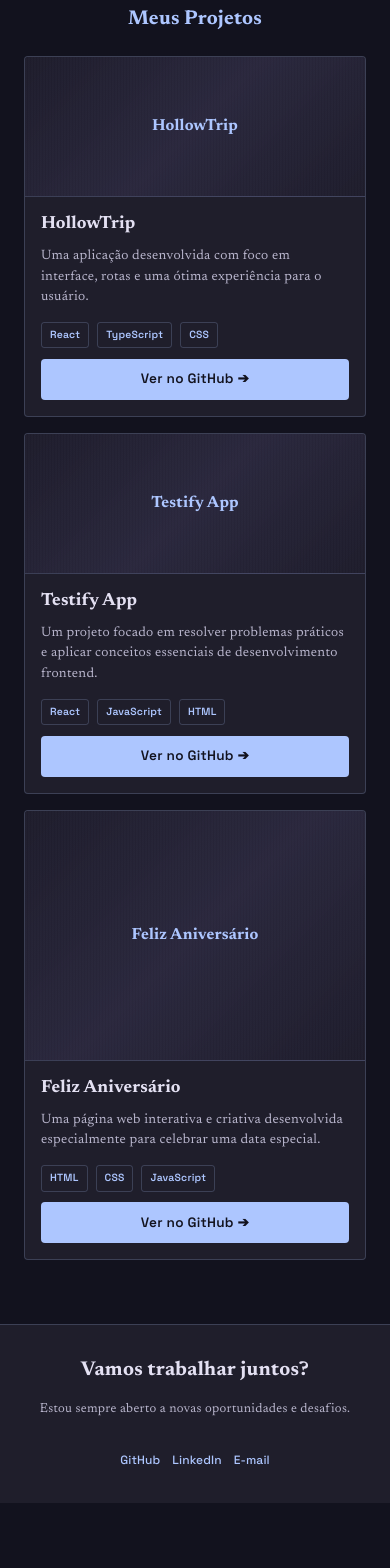
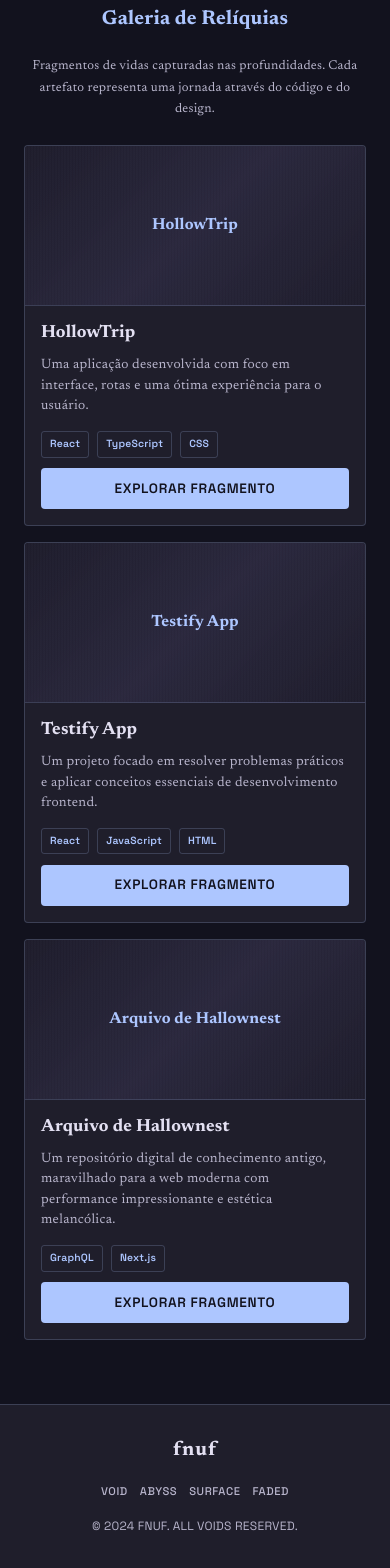
Before and after one commit to LevyTavares/meu-portfolio, a React (Vite) app: page / in a window 390 px wide. Shown: the part 1249-2817 px from the top of the page. Before the commit the page ends 2752 px from the top, so only its background shows below. Built offline with nearby package versions, Linux system fonts and the light colour scheme.

Commit message:
Atualizar títulos e descrições das seções de projetos, além de ajustar estilos para melhor apresentação e responsividade

```diff
--- a/src/App.css
+++ b/src/App.css
@@ -216,6 +216,15 @@
   padding: 4rem 1rem;
 }
 
+.projects-description {
+  text-align: center;
+  color: var(--text-muted);
+  font-size: 0.95rem;
+  max-width: 700px;
+  margin: 0 auto 2.5rem;
+  line-height: 1.7;
+}
+
 .projects-grid {
   display: grid;
   grid-template-columns: repeat(2, 1fr);
@@ -237,39 +246,43 @@
 }
 
 .footer-title {
-  margin-bottom: 1rem;
+  margin-bottom: 2rem;
   color: var(--text-main);
-  font-size: 1.75rem;
+  font-size: 1.5rem;
   font-weight: 700;
   font-family: 'Newsreader', serif;
-}
-
-.footer-description {
-  color: var(--text-muted);
-  margin-bottom: 2rem;
-  font-size: 0.95rem;
+  letter-spacing: 0.05em;
 }
 
 .footer-links {
   display: flex;
   justify-content: center;
-  gap: 2rem;
+  gap: 2.5rem;
   flex-wrap: wrap;
+  margin-bottom: 2rem;
 }
 
 .footer-link {
-  color: var(--primary-color);
+  color: var(--text-muted);
   text-decoration: none;
   font-weight: 500;
-  font-size: 0.9rem;
+  font-size: 0.85rem;
   font-family: 'Space Grotesk', sans-serif;
-  letter-spacing: 0.01em;
-  transition: color 0.3s ease, transform 0.3s ease;
+  letter-spacing: 0.05em;
+  transition: color 0.3s ease;
 }
 
 .footer-link:hover {
-  color: var(--hover-color);
-  transform: translateY(-2px);
+  color: var(--primary-color);
+}
+
+.footer-description {
+  color: var(--text-muted);
+  margin: 0;
+  font-size: 0.8rem;
+  font-family: 'Space Grotesk', sans-serif;
+  letter-spacing: 0.02em;
+  font-weight: 400;
 }
 
 /* ===== RESPONSIVE DESIGN ===== */
@@ -413,6 +426,11 @@
     padding: 3rem 1rem;
   }
 
+  .projects-description {
+    font-size: 0.9rem;
+    margin-bottom: 2rem;
+  }
+
   .projects-grid {
     grid-template-columns: 1fr;
     gap: 1.25rem;
@@ -424,18 +442,20 @@
 
   .footer-title {
     font-size: 1.5rem;
+    margin-bottom: 1.5rem;
   }
 
   .footer-description {
-    font-size: 0.9rem;
+    font-size: 0.8rem;
   }
 
   .footer-links {
     gap: 1.25rem;
+    margin-bottom: 1.5rem;
   }
 
   .footer-link {
-    font-size: 0.85rem;
+    font-size: 0.8rem;
   }
 }
 
@@ -510,6 +530,11 @@
     padding: 2rem 0.5rem;
   }
 
+  .projects-description {
+    font-size: 0.8rem;
+    margin-bottom: 1.5rem;
+  }
+
   .projects-grid {
     gap: 1rem;
   }
@@ -521,17 +546,19 @@
 
   .footer-title {
     font-size: 1.25rem;
+    margin-bottom: 1.25rem;
   }
 
   .footer-description {
-    font-size: 0.8rem;
+    font-size: 0.75rem;
   }
 
   .footer-links {
     gap: 0.75rem;
+    margin-bottom: 1rem;
   }
 
   .footer-link {
-    font-size: 0.75rem;
+    font-size: 0.7rem;
   }
 }
--- a/src/App.tsx
+++ b/src/App.tsx
@@ -72,7 +72,8 @@ function App() {
 
         {/* Seção de Projetos */}
         <section id="projetos" className="projects-section">
-          <h2 className="section-title">Meus Projetos</h2>
+          <h2 className="section-title">Galeria de Relíquias</h2>
+          <p className="projects-description">Fragmentos de vidas capturadas nas profundidades. Cada artefato representa uma jornada através do código e do design.</p>
           <div className="projects-grid">
 
             {/* Projeto 1 */}
@@ -81,7 +82,6 @@ function App() {
               description="Uma aplicação desenvolvida com foco em interface, rotas e uma ótima experiência para o usuário."
               tags={['React', 'TypeScript', 'CSS']}
               link="https://github.com/LevyTavares/HollowTrip"
-              imageUrl="https://via.placeholder.com/300x180?text=HollowTrip"
             />
 
             {/* Projeto 2 */}
@@ -90,16 +90,14 @@ function App() {
               description="Um projeto focado em resolver problemas práticos e aplicar conceitos essenciais de desenvolvimento frontend."
               tags={['React', 'JavaScript', 'HTML']}
               link="https://github.com/LevyTavares/testify_app"
-              imageUrl="https://via.placeholder.com/300x180?text=Testify"
             />
 
             {/* Projeto 3 */}
             <ProjectCard
-              title="Feliz Aniversário"
-              description="Uma página web interativa e criativa desenvolvida especialmente para celebrar uma data especial."
-              tags={['HTML', 'CSS', 'JavaScript']}
+              title="Arquivo de Hallownest"
+              description="Um repositório digital de conhecimento antigo, maravilhado para a web moderna com performance impressionante e estética melancólica."
+              tags={['GraphQL', 'Next.js']}
               link="https://github.com/LevyTavares/feliz-anivers-rio"
-              imageUrl="https://via.placeholder.com/300x180?text=Birthday"
               isLarge={true}
             />
 
@@ -111,13 +109,14 @@ function App() {
       {/* RODAPÉ E CONTATO */}
       <footer id="contato" className="footer">
         <div className="container footer-content">
-          <h2 className="footer-title">Vamos trabalhar juntos?</h2>
-          <p className="footer-description">Estou sempre aberto a novas oportunidades e desafios.</p>
+          <h2 className="footer-title">fnuf</h2>
           <div className="footer-links">
-            <a href="https://github.com/LevyTavares" target="_blank" rel="noreferrer" className="footer-link">GitHub</a>
-            <a href="https://linkedin.com/in/seu-usuario" target="_blank" rel="noreferrer" className="footer-link">LinkedIn</a>
-            <a href="mailto:isaiaslevi2@gmail.com" className="footer-link">E-mail</a>
+            <a href="https://github.com/LevyTavares" target="_blank" rel="noreferrer" className="footer-link">VOID</a>
+            <a href="https://linkedin.com/in/seu-usuario" target="_blank" rel="noreferrer" className="footer-link">ABYSS</a>
+            <a href="mailto:isaiaslevi2@gmail.com" className="footer-link">SURFACE</a>
+            <a href="#sobre" className="footer-link">FADED</a>
           </div>
+          <p className="footer-description">© 2024 FNUF. ALL VOIDS RESERVED.</p>
         </div>
       </footer>
     </>
--- a/src/components/ProjectCard/ProjectCard.module.css
+++ b/src/components/ProjectCard/ProjectCard.module.css
@@ -18,7 +18,7 @@
 /* Stone Tablet - Placa de Pedra com Gradiente Escuro */
 .stoneTablet {
   width: 100%;
-  height: 200px;
+  height: 280px;
   overflow: hidden;
   background: linear-gradient(135deg, rgba(30, 28, 43, 0.9) 0%, rgba(45, 42, 65, 0.8) 50%, rgba(30, 28, 43, 0.9) 100%);
   border-bottom: 1px solid var(--border-color);
@@ -117,8 +117,8 @@
   border-radius: 4px;
   margin-top: auto;
   transition: opacity 0.3s ease, transform 0.3s ease;
-  font-size: 0.85rem;
-  letter-spacing: 0.02em;
+  font-size: 0.75rem;
+  letter-spacing: 0.05em;
   font-family: 'Space Grotesk', sans-serif;
   border: none;
   cursor: pointer;
@@ -129,19 +129,10 @@
   transform: translateY(-2px);
 }
 
-/* Bento Layout - Último card ocupa 2 colunas */
-.cardLarge {
-  grid-column: span 2;
-}
-
-.cardLarge .stoneTablet {
-  height: 250px;
-}
-
 /* Responsive */
 @media (max-width: 1024px) {
   .stoneTablet {
-    height: 180px;
+    height: 220px;
   }
 
   .title {
@@ -154,12 +145,8 @@
 }
 
 @media (max-width: 768px) {
-  .cardLarge {
-    grid-column: span 1;
-  }
-
   .stoneTablet {
-    height: 160px;
+    height: 200px;
   }
 
   .title {
@@ -178,7 +165,7 @@
 
 @media (max-width: 480px) {
   .stoneTablet {
-    height: 140px;
+    height: 160px;
   }
 
   .stoneTitle {
@@ -201,7 +188,7 @@
 
   .button {
     padding: 0.5rem 0.75rem;
-    font-size: 0.75rem;
+    font-size: 0.65rem;
   }
 }
 
--- a/src/components/ProjectCard/ProjectCard.tsx
+++ b/src/components/ProjectCard/ProjectCard.tsx
@@ -9,9 +9,9 @@ interface ProjectCardProps {
   isLarge?: boolean;
 }
 
-export function ProjectCard({ title, description, tags, link, isLarge }: ProjectCardProps) {
+export function ProjectCard({ title, description, tags, link }: ProjectCardProps) {
   return (
-    <div className={`${styles.card} ${isLarge ? styles.cardLarge : ''}`}>
+    <div className={styles.card}>
       <div className={styles.stoneTablet}>
         <div className={styles.stoneGlow}></div>
         <h3 className={styles.stoneTitle}>{title}</h3>
@@ -27,7 +27,7 @@ export function ProjectCard({ title, description, tags, link, isLarge }: Project
         </div>
 
         <a href={link} target="_blank" rel="noopener noreferrer" className={styles.button}>
-          Ver no GitHub ➔
+          EXPLORAR FRAGMENTO
         </a>
       </div>
     </div>
```
